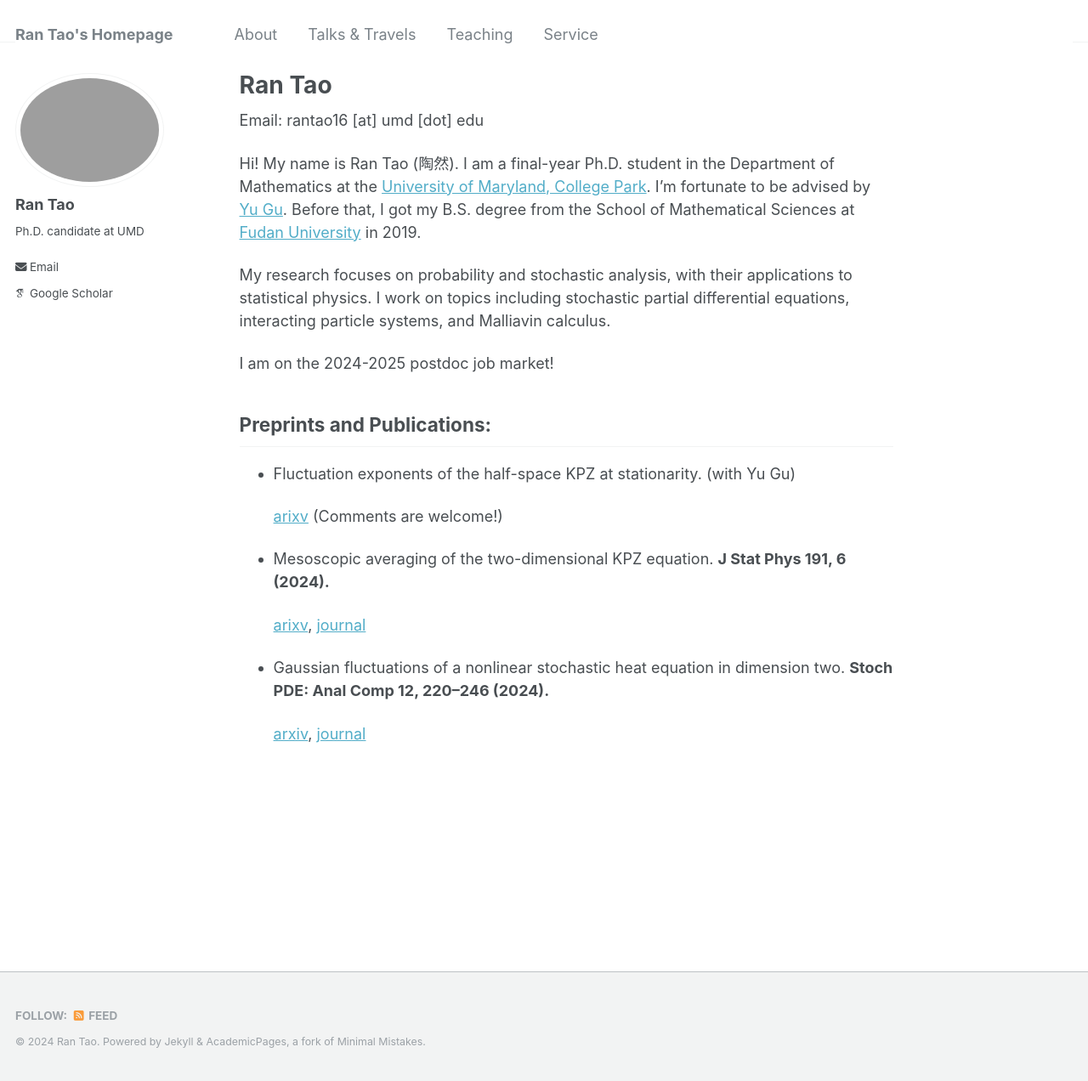
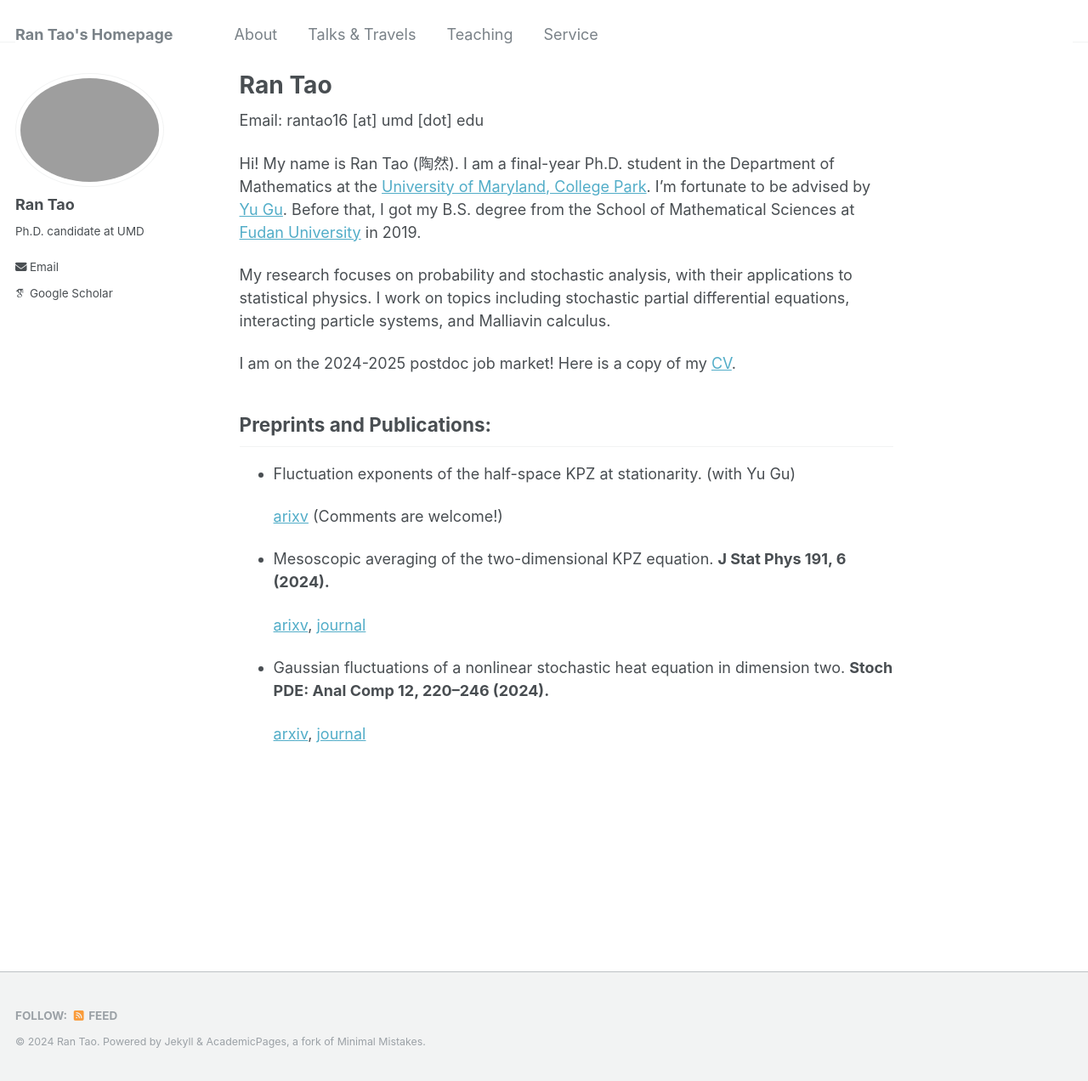
Before and after one commit to rantao16/rantao16.github.io, a Jekyll site: the page built from _pages/about.md, in a window 1280 px wide and 1272 px high. Shown: the whole window at 85% size. Built offline with Jekyll 4.4.1, drawn with Linux system fonts in a browser that asks for light colours; some web fonts are replaced.

Commit message:
Update about.md

```diff
--- a/_pages/about.md
+++ b/_pages/about.md
@@ -12,7 +12,7 @@ Hi! My name is Ran Tao (陶然). I am a final-year Ph.D. student in the Departme
 
 My research focuses on probability and stochastic analysis, with their applications to statistical physics. I work on topics including stochastic partial differential equations, interacting particle systems, and Malliavin calculus.
 
-I am on the 2024-2025 postdoc job market!
+I am on the 2024-2025 postdoc job market! Here is a copy of my [CV](https://drive.google.com/file/d/1QAnjKtOeVYARGnoyFWeTqpMsvxPqjKny/view?usp=drive_link).
 
 Preprints and Publications:
 ---
```
